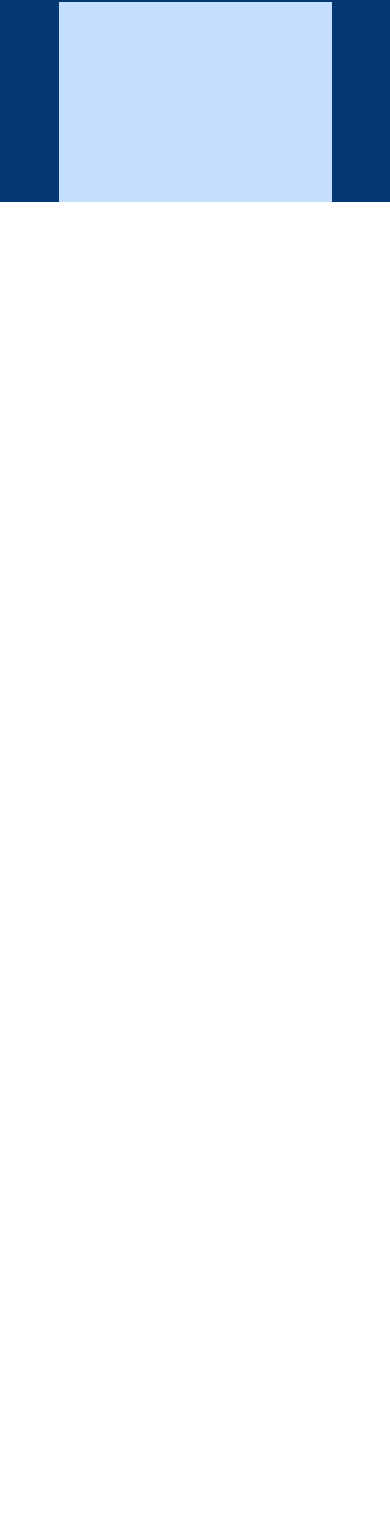
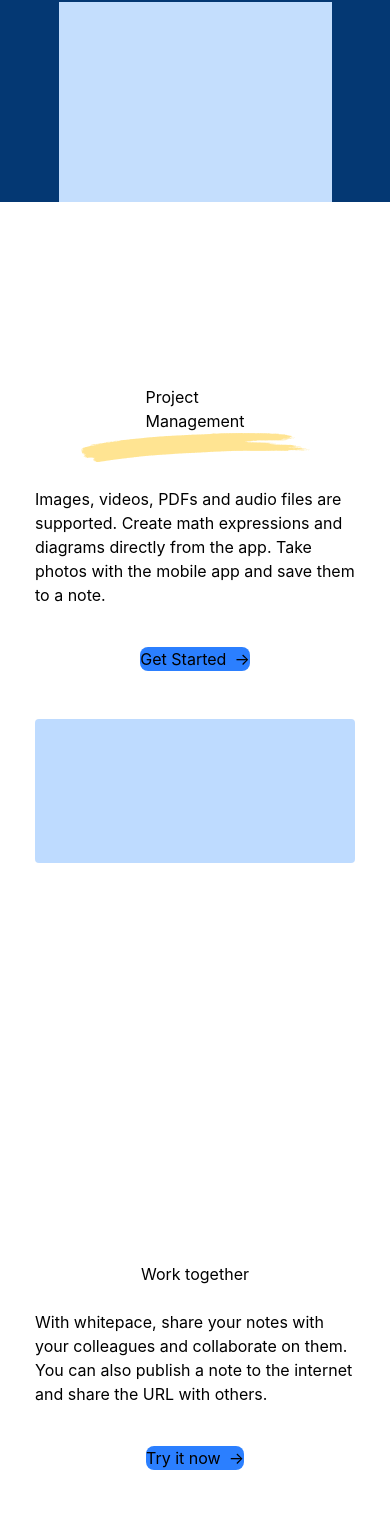
Before and after one commit to mohamedsuhail17/whitepace, a React (Vite) app: page / in a window 390 px wide. Shown: the part 428-1956 px from the top of the page. Before the commit the page ends 844 px from the top, so only its background shows below. Built offline with nearby package versions, Linux system fonts and the light colour scheme.

Commit message:
add second and third page in mobile view only

```diff
--- a/src/App.jsx
+++ b/src/App.jsx
@@ -1,11 +1,15 @@
 import FirstPage from "./components/firstpage/FirstPage";
 import Header from "./components/Header";
+import SecondPage from "./components/secondpage/SecondPage";
+import ThirdPage from "./components/thirdpage/ThirdPage";
 
 export default function App(){
   return (
     <>
       <Header />
       <FirstPage />
+      <SecondPage />
+      <ThirdPage />
     </>
   )
 }
--- /dev/null
+++ b/src/components/secondpage/SecondPage.jsx
@@ -0,0 +1,21 @@
+import highlight from "/src/assets/vector.png"
+export default function SecondPage() {
+  return (
+    <div className="min-h-screen bg-white flex flex-col items-center justify-center px-6">
+      <h1 className="relative text-5xl font-bold text-center leading-tight text-gray-800">
+        Project<br />Management
+      </h1>
+      <img src={highlight} alt="" className=""/>
+      <p className="mt-6 text-center text-gray-600 text-lg max-w-xs leading-8">
+        Images, videos, PDFs and audio files are supported. Create math
+        expressions and diagrams directly from the app. Take photos with the
+        mobile app and save them to a note.
+      </p>
+      <button className="mt-10 bg-blue-500 hover:bg-blue-600 text-white px-8 py-4 rounded-lg flex items-center gap-2">
+        Get Started
+        <span>&rarr;</span>
+      </button>
+      <div className="mt-12 w-full max-w-xs h-36 bg-blue-200 rounded"></div>
+    </div>
+  );
+}
--- /dev/null
+++ b/src/components/thirdpage/ThirdPage.jsx
@@ -0,0 +1,19 @@
+import circleimg from "/src/assets/Work Together Image.png"
+export default function ThirdPage() {
+  return (
+    <div className="min-h-screen bg-white flex flex-col items-center justify-center px-6">
+        <h1 className="relative text-5xl font-bold text-center leading-tight text-gray-800">
+            Work together
+        </h1>
+        <p className="mt-6 text-center text-gray-600 text-lg max-w-xs leading-8">
+        With whitepace, share your notes with your colleagues and collaborate on them.
+        You can also publish a note to the internet and share the URL with others.
+      </p>
+        <button className="mt-10 bg-blue-500 hover:bg-blue-600 text-white px-8 py-4 rounded-lg flex items-center gap-2">
+        Try it now
+        <span>&rarr;</span>
+        </button>
+        <img src={circleimg} alt="" className="mt-15 w-50 max-w-xs h-36" />
+    </div>
+  )
+}
```
Also changed, not shown: src/assets/Vector.png (added), src/assets/Work Together Image.png (added).
